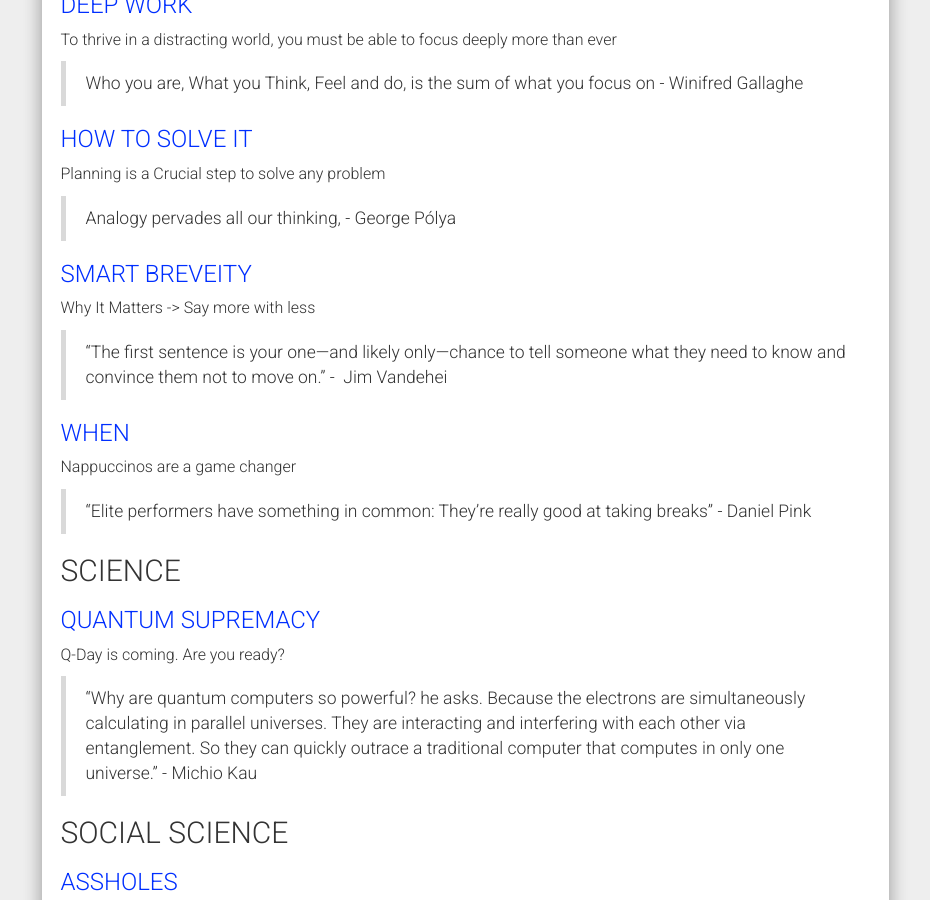
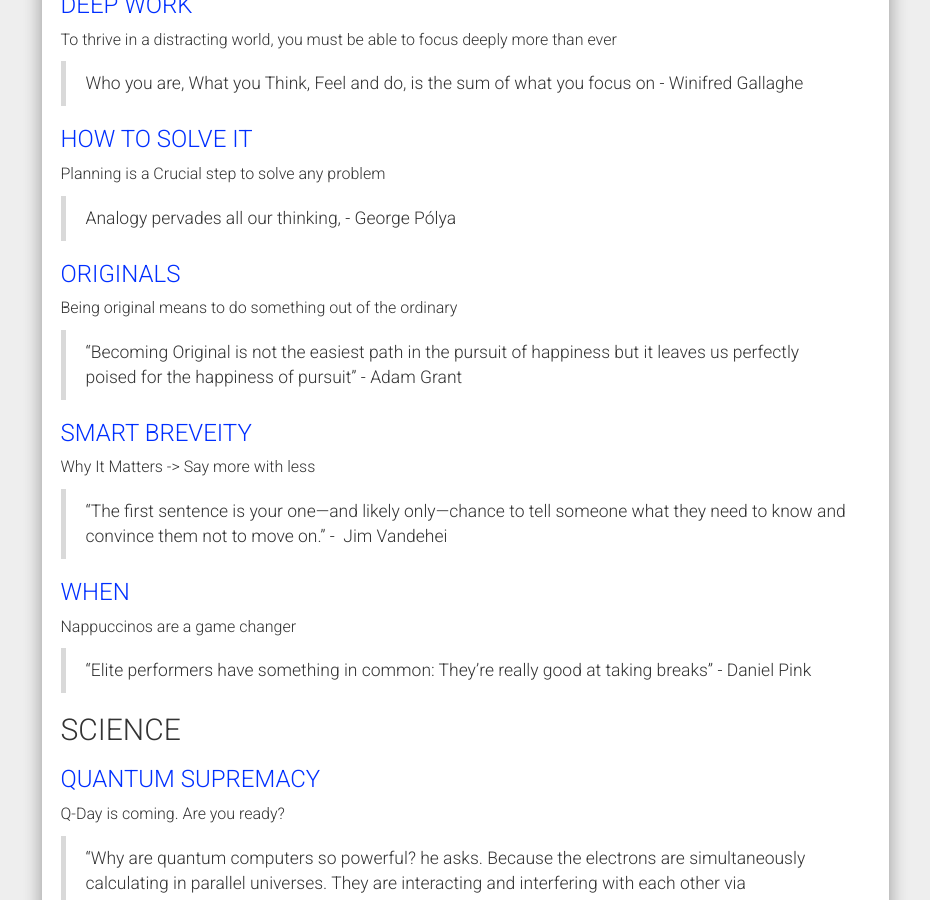
Before and after one commit to azotheblue/blog, a Jekyll site: the page built from readinglist.md, in a window 1280 px wide and 900 px high, scrolled down 3373 px. Shown: the whole window, without its empty margins (321-1251 px from the left). Built offline with Jekyll 4.4.1, drawn with Linux system fonts in a browser that asks for light colours; nearby versions of some CDN libraries.

Commit message:
Update readinglist.md

```diff
--- a/readinglist.md
+++ b/readinglist.md
@@ -140,6 +140,13 @@ Planning is a Crucial step to solve any problem
 
 > Analogy pervades all our thinking, -  George Pólya
 
+### [ORIGINALS](https://a.co/d/hVcuFWj)
+
+Being original means to do something out of the ordinary
+
+> "Becoming Original is not the easiest path in the pursuit of happiness but it leaves us perfectly poised for the happiness of pursuit" - Adam Grant
+
+
 ### [SMART BREVEITY](https://a.co/d/2kNmE7L)
 
 Why It Matters -> Say more with less
```
